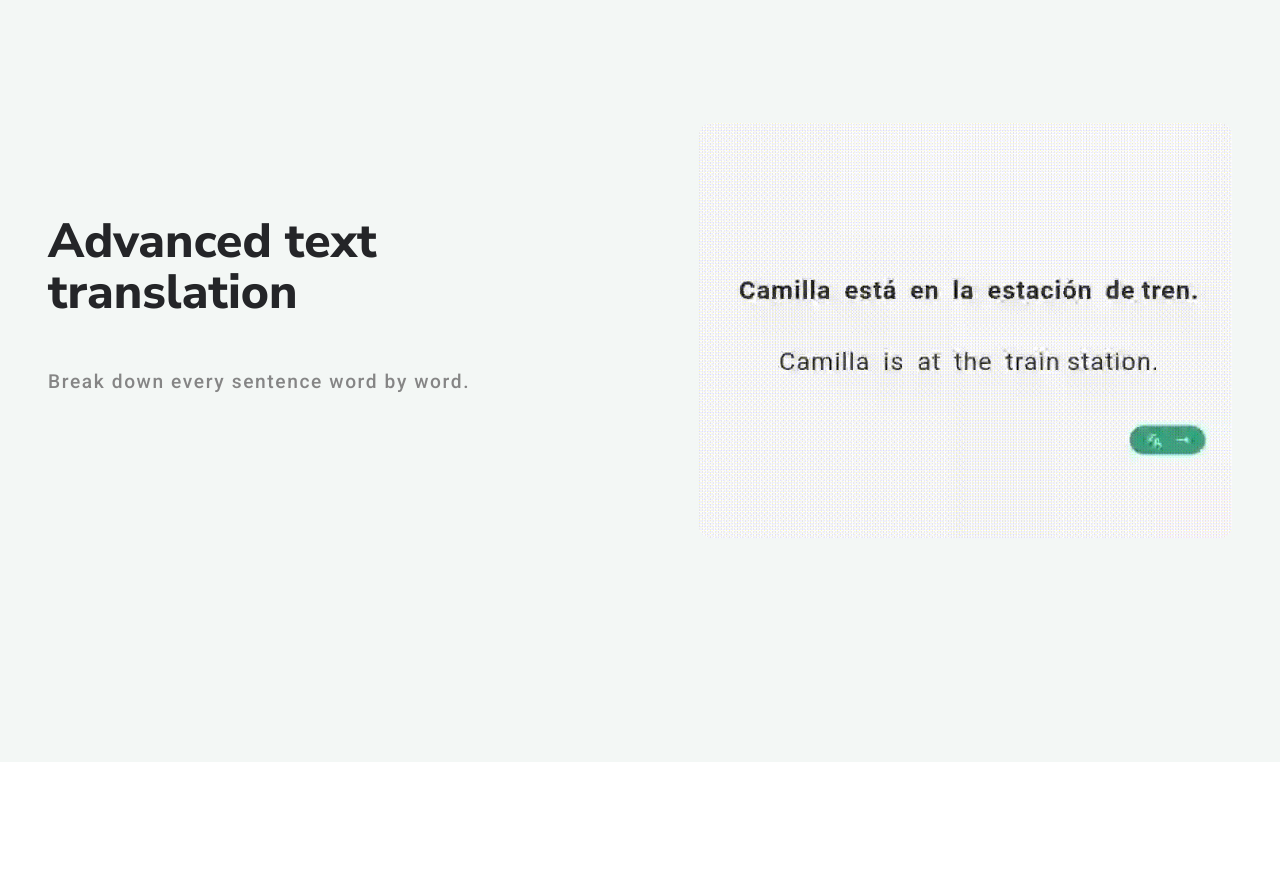
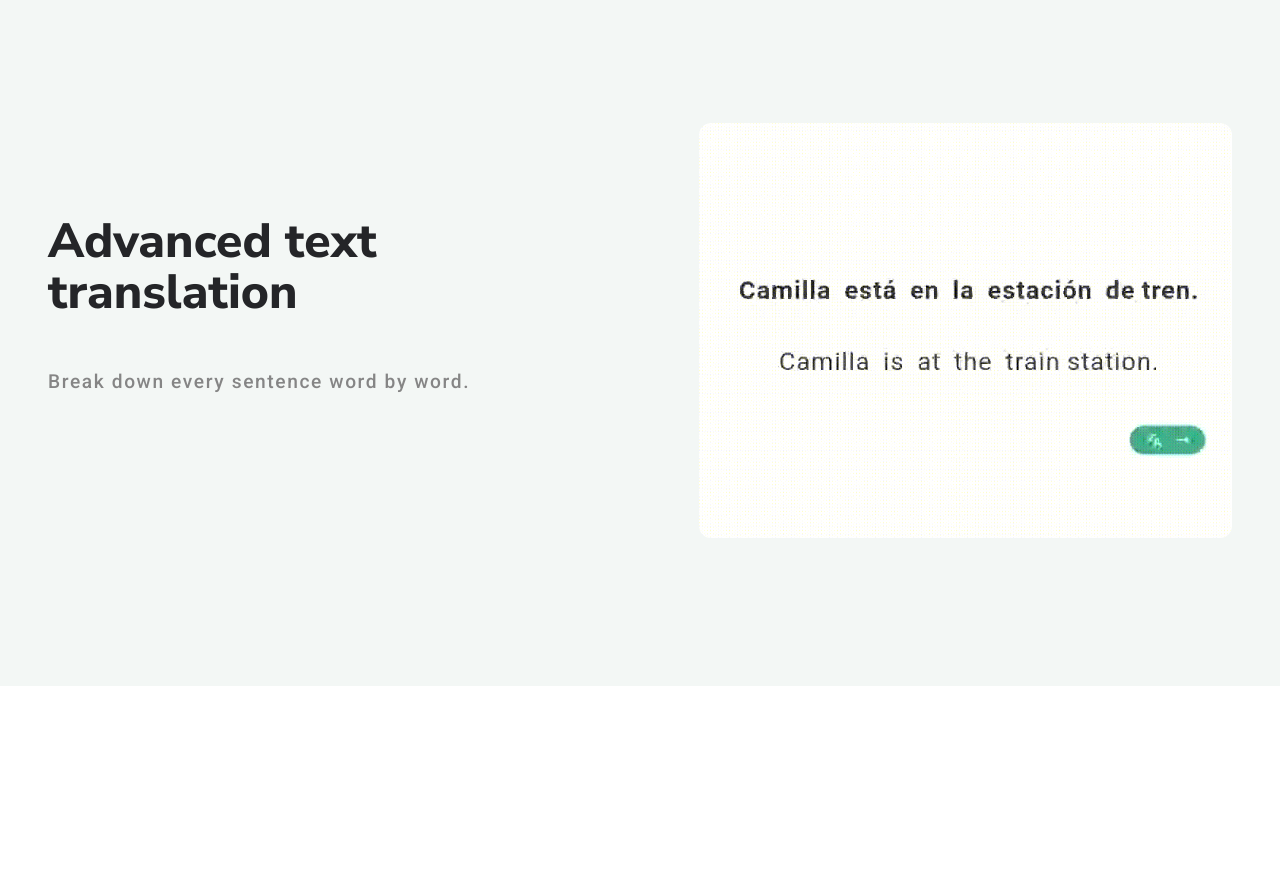
Before and after one commit to lineworkdigital/fluentwise, a plain HTML site: page index.html in a window 1280 px wide. Shown: the part 3100-3975 px from the top of the page. Drawn offline with nearby package versions, Linux system fonts and the light colour scheme.

Commit message:
Update website

```diff
--- a/css/06_feature.css
+++ b/css/06_feature.css
@@ -51,6 +51,10 @@
     object-fit: cover;
     border-radius: var(--border-radius-img);
  }
+
+.img_filter {
+  filter: brightness(110%);
+}
 
 .feature_divider {
     height: var(--size-12);
--- a/index.html
+++ b/index.html
@@ -141,9 +141,9 @@
                     <p>Break down every sentence word by word.</p>
                 </div>
             </div>
-            <img src="img/translate.gif" alt="" class="animate from-right">
+            <img src="img/translate.gif" alt="" class="animate from-right, img_filter">
         </div>
-        <div style="height: var(--size-10);"></div>
+        <div style="height: var(--size-5);"></div>
     </div>
     <!-- TESTIMONIAL //////////////////////////////////////////////////-->
     <div class="container_testimonial">
```
